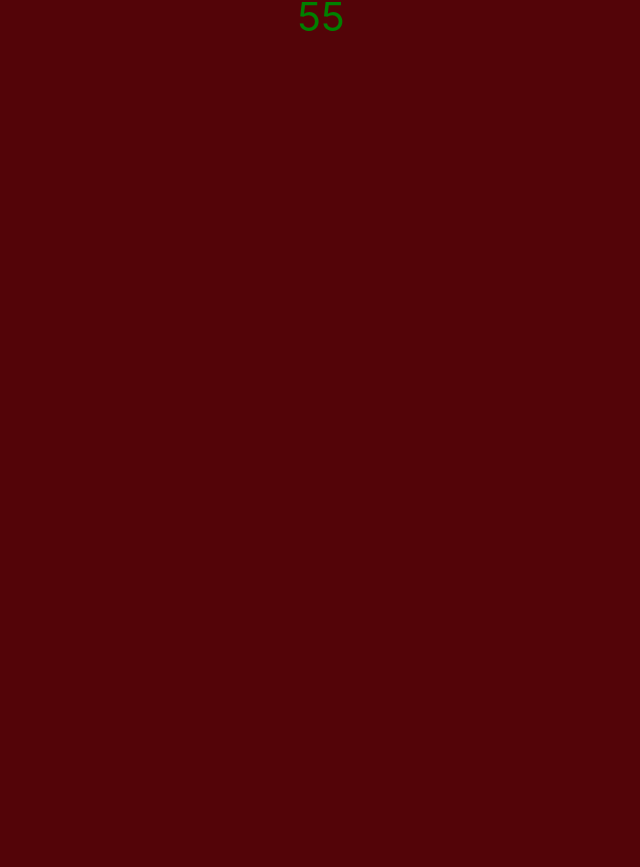
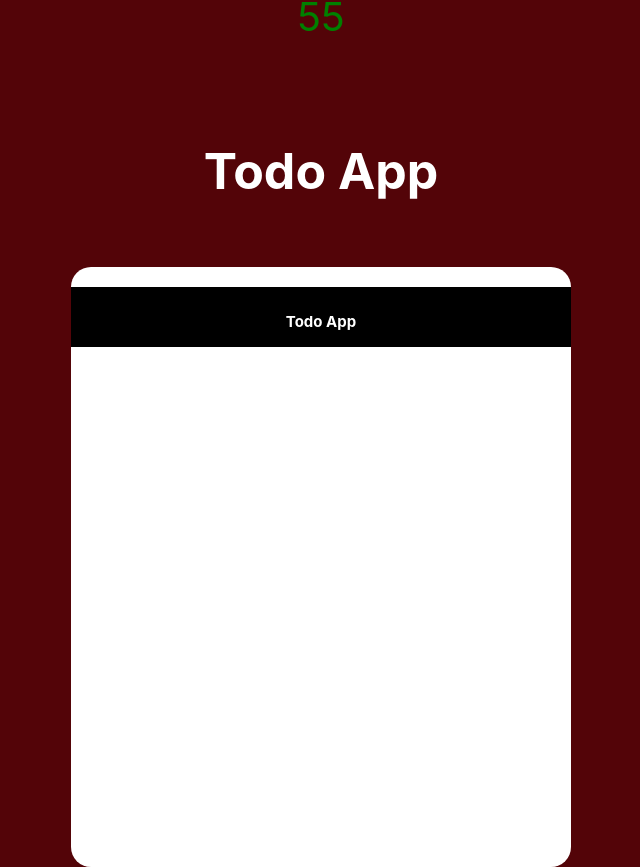
Before and after one commit to Niraj-123456/reactjs-project-diary, a React (Create React App) app: page / in a window 1280 px wide. Shown: the part 1225-2092 px from the top of the page, without its empty margins (319-959 px from the left). Before the commit the page ends 1306 px from the top, so only its background shows below. Built offline with nearby package versions, Linux system fonts and the light colour scheme.

Commit message:
Add: Todo component

```diff
--- a/src/components/Home.js
+++ b/src/components/Home.js
@@ -3,6 +3,7 @@
 import TicTacToe from './tictactoe/TicTacToe'
 import Clock from './timer/Clock'
 import Timer from './stopwatch/Timer'
+import Todo from './todoapp/Todo'
 
 function Home() {
     return (
@@ -10,6 +11,7 @@
             <TicTacToe />
             <Clock />
             <Timer />
+            <Todo />
         </Container>
     )
 }
--- a/src/components/stopwatch/Timer.js
+++ b/src/components/stopwatch/Timer.js
@@ -6,6 +6,8 @@
     const [counter, setCounter] = useState(60);
 
     useEffect(() => {
+        // if counter is greater than or equals to 0 apply setTimeout function
+        // else counter is 0 set it back to 60
         counter >= 0 ? setTimeout(() => setCounter(counter - 1), 1000) :
         setCounter(60);
     }, [counter])
--- /dev/null
+++ b/src/components/todoapp/Todo.js
@@ -0,0 +1,50 @@
+import React from 'react'
+import styled from 'styled-components'
+
+function Todo() {
+    return (
+        <Container>
+            <h4>Todo App</h4>
+            <Wrapper>
+                <Header>
+                    <h5>Todo App</h5>
+                </Header>
+            </Wrapper>
+        </Container>
+    )
+}
+
+export default Todo;
+
+const Container = styled.div`
+    width: 100%;
+    text-align: center;
+    color: #fff;
+    margin-top: 100px;
+
+    h4 {
+        font-size: 50px;
+    }
+`
+
+const Wrapper = styled.div`
+    width: 500px;
+    height: 600px;
+    background: #fff;
+    margin: auto;
+    border-radius: 20px;
+    position: relative;
+`
+
+const Header = styled.div`
+    width: 100%;
+    height: 60px;
+    background: #000;
+    position: absolute;
+    top: 20px;
+    left: 0;
+
+    h5 {
+        font-size: 15px;
+    }
+`
```
